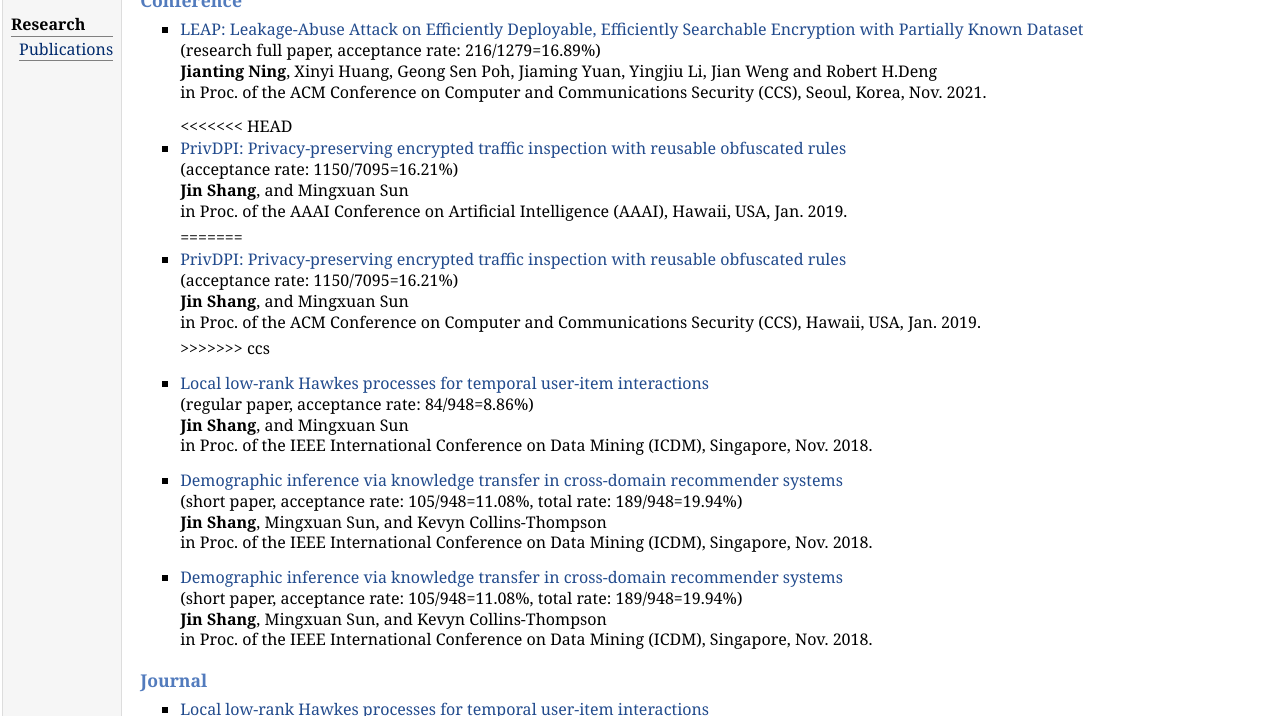
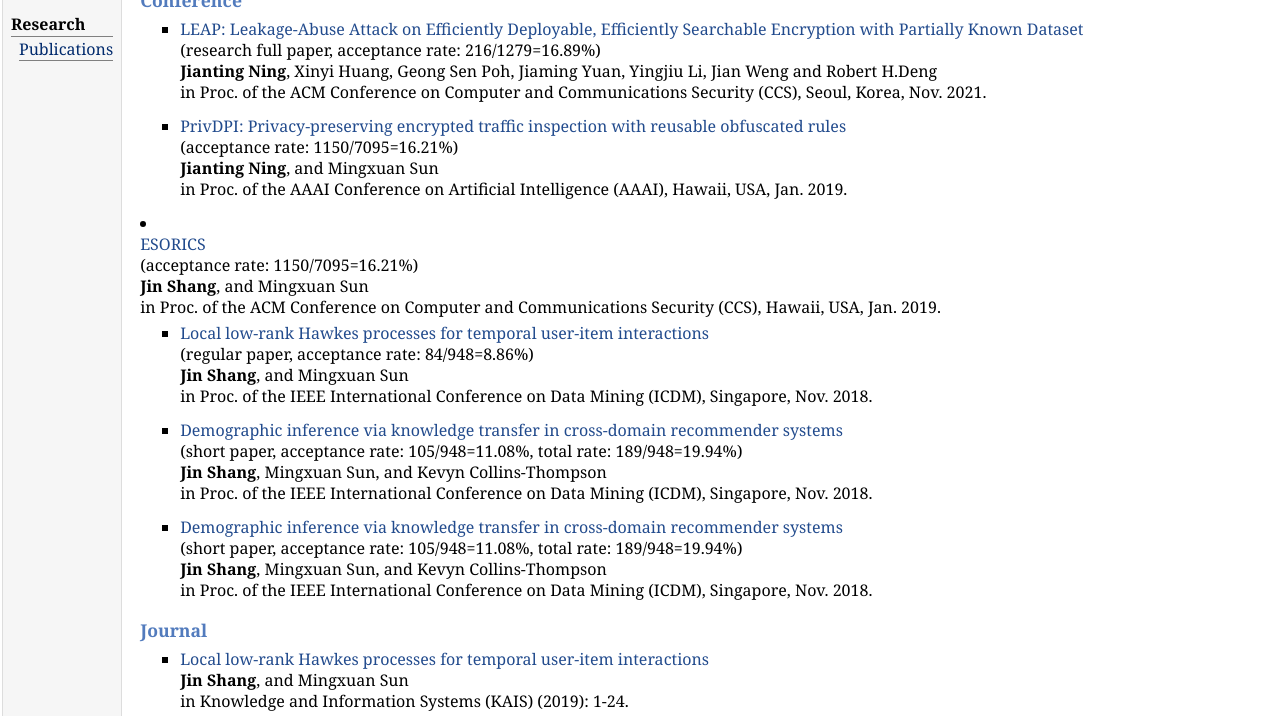
Before and after one commit to trytds/trytds.github.io, a plain HTML site: page publications.html in a window 1280 px wide. Shown: the part 79-795 px from the top of the page. Drawn offline with Linux system fonts and the light colour scheme.

Commit message:
ESORICS2020

```diff
--- a/publications.html
+++ b/publications.html
@@ -31,19 +31,19 @@ in Proc. of the ACM Conference on Computer and Communications Security (CCS), Se
 </li>
 </ul>
 <ul>
-<<<<<<< HEAD
 <li><p><a href="pubs/CCS2019.pdf">PrivDPI: Privacy-preserving encrypted traffic inspection with reusable obfuscated rules</a> <br />
 
 (acceptance rate: 1150/7095=16.21%) <br />
-<b>Jin Shang</b>, and Mingxuan Sun <br />
+<b>Jianting Ning</b>, and Mingxuan Sun <br />
 in Proc. of the AAAI Conference on Artificial Intelligence (AAAI), Hawaii, USA, Jan. 2019.</p>
-=======
-<li><p><a href="pubs/CCS2019.pdf">PrivDPI: Privacy-preserving encrypted traffic inspection with reusable obfuscated rules</a> <br />
+</li>
+</ul>
+
+<li><p><a href="pubs/ESORICS2020.pdf">ESORICS</a> <br />
 
 (acceptance rate: 1150/7095=16.21%) <br />
 <b>Jin Shang</b>, and Mingxuan Sun <br />
 in Proc. of the ACM Conference on Computer and Communications Security (CCS), Hawaii, USA, Jan. 2019.</p>
->>>>>>> ccs
 </li>
 </ul>
 <ul>
```
